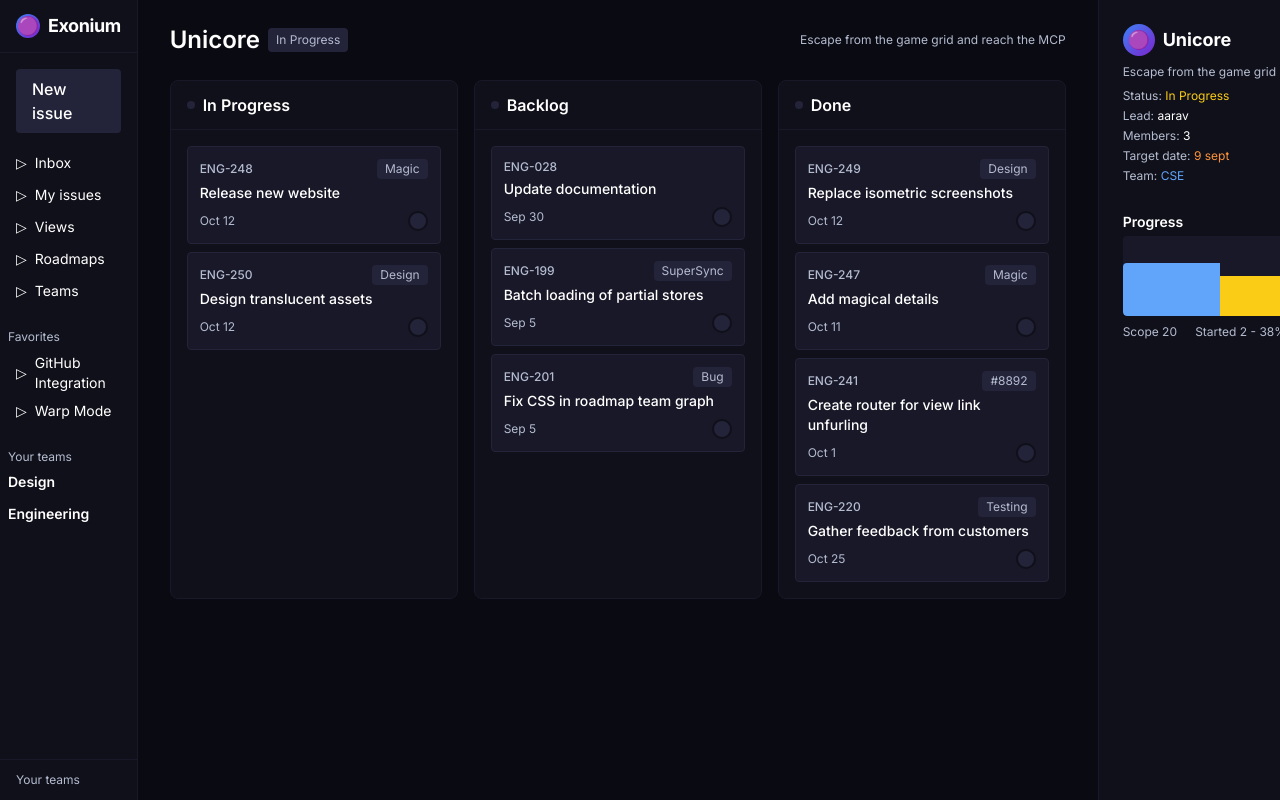
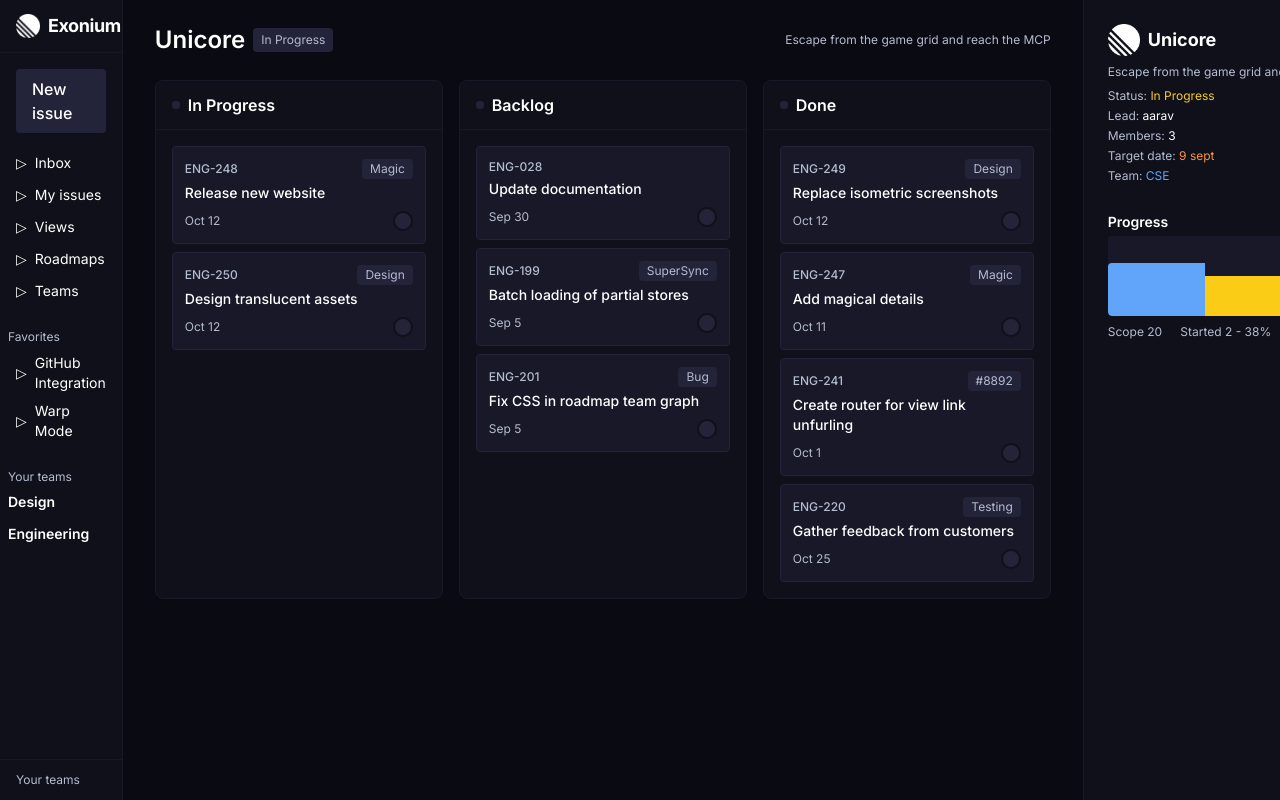
Before and after one commit to aararvav/exonium, a Next.js app: page /dashboard in a window 1280 px wide. Shown: the top 800 px of the page. Built offline with nearby package versions, Linux system fonts and the light colour scheme.

Commit message:
updated dashboard

```diff
--- a/src/app/dashboard/page.jsx
+++ b/src/app/dashboard/page.jsx
@@ -1,6 +1,6 @@
 "use client";
 
-
+import Image from "next/image";
 import { motion } from "framer-motion";
 import { useState } from "react";
 
@@ -83,7 +83,13 @@ export default function DashboardPage() {
       {/* Sidebar */}
       <aside className="w-64 bg-[#10101a] border-r border-[#181828] flex flex-col min-h-screen">
         <div className="flex items-center gap-2 px-4 py-3 border-b border-[#181828]">
-          <div className="w-6 h-6 rounded-full bg-gradient-to-br from-blue-500 to-purple-700 flex items-center justify-center text-lg">🟣</div>
+          <Image
+            src="/logo-assets/logo-light.png"
+            alt="Exonium Logo"
+            width={24}
+            height={24}
+            className="w-6 h-6"
+          />
           <span className="font-bold text-lg tracking-tight">Exonium</span>
         </div>
         <button className="mx-4 mt-4 mb-2 bg-[#23233a] hover:bg-[#2d2d4d] text-white font-medium py-2 px-4 rounded text-left">New issue</button>
@@ -169,7 +175,13 @@ export default function DashboardPage() {
         <aside className="w-[340px] bg-[#10101a] border-l border-[#181828] p-6 flex flex-col gap-6 min-h-screen">
           <div>
             <div className="flex items-center gap-2 mb-2">
-              <span className="w-8 h-8 rounded-full bg-gradient-to-br from-blue-500 to-purple-700 flex items-center justify-center text-lg">🟣</span>
+              <Image
+                src="/logo-assets/logo-light.png"
+                alt="Unicore Logo"
+                width={32}
+                height={32}
+                className="w-8 h-8"
+              />
               <span className="font-bold text-lg">Unicore</span>
             </div>
             <p className="text-[#b4bcd0] text-xs mb-2">Escape from the game grid and reach the MCP</p>
```
